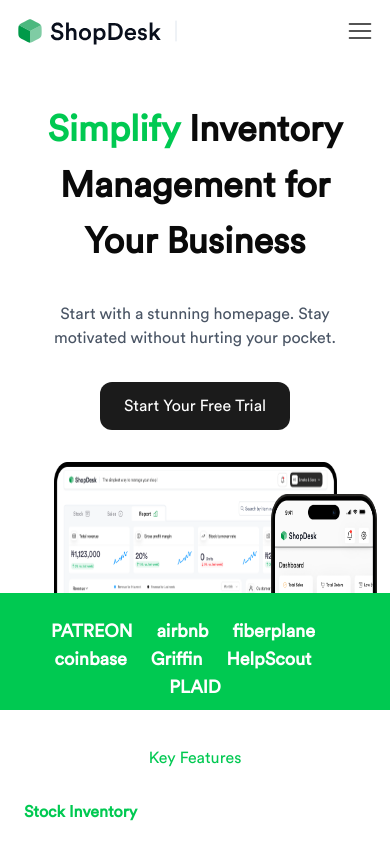
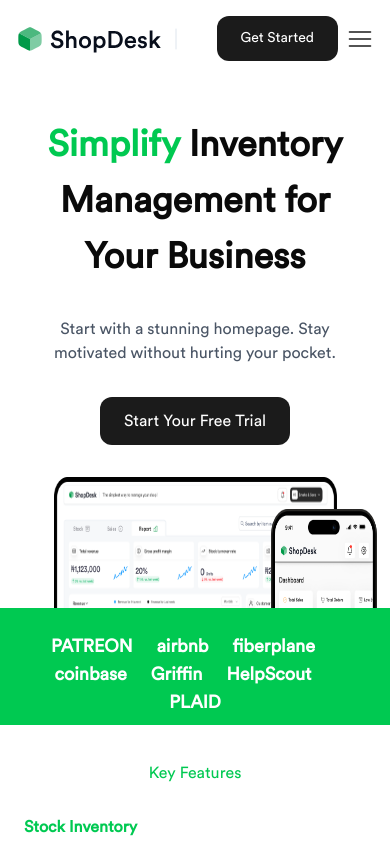
Before and after one commit to ukponotitus/shopdesk-fe, a Next.js app: page / in a window 390 px wide. Shown: the top 844 px of the page. Built offline with nearby package versions, Linux system fonts and the light colour scheme.

Commit message:
styles: adjust breakpoints for mobile responsiveness

```diff
--- a/components/functional/header.tsx
+++ b/components/functional/header.tsx
@@ -42,7 +42,7 @@
       <div className="py-4 flex items-center justify-between max-w-screen-xl">
         <Logo />
 
-        <nav className="hidden md:flex gap-6 text-[16px]">
+        <nav className="flex gap-6 text-[16px] max-[850px]:hidden">
           <Link href="/features" className="hover:text-green-500 transition">
             Features
           </Link>
@@ -60,7 +60,7 @@
           </Link>
         </nav>
 
-        <div className="hidden md:flex items-center gap-4">
+        <div className="flex items-center gap-4 max-[900px]:hidden">
           <button
             type="button"
             onClick={() => router.push("/sign-in")}
@@ -70,16 +70,24 @@
           </button>
           <button
             type="button"
+            onClick={() => router.push("/sign-in")}
             className="bg-black text-white px-4 py-2 rounded-lg hover:bg-gray-800 transition"
           >
             Start for free
           </button>
         </div>
 
+        <div className="flex items-center gap-2">
+          <button
+          onClick={() => router.push("/sign-in")}
+          className="btn-primary min-[900px]:hidden max-[500]:hidden max-[600px]:text-[14px]">
+            Get Started
+          </button>
+
           <button
             type="button"
             aria-label="Menu"
-          className="md:hidden"
+            className="min-[850px]:hidden"
             onClick={() => setIsOpen(!isOpen)}
             ref={menuBtnRef}
           >
@@ -87,8 +95,10 @@
           </button>
         </div>
 
+      </div>
+
       {isOpen && (
-        <div ref={menuRef} className="absolute z-50 top-16 left-0 w-screen bg-white shadow-lg flex flex-col items-left py-6 md:hidden overflow-hidden px-4">
+        <div ref={menuRef} className="absolute z-50 top-16 left-0 w-screen bg-white shadow-lg flex flex-col items-left py-6 overflow-hidden px-4 min-[850px]:hidden">
           <Link
             href="/features"
             className="hover:text-green-500 transition py-5"
```
Lines whose indentation alone changed are shown as unchanged.
